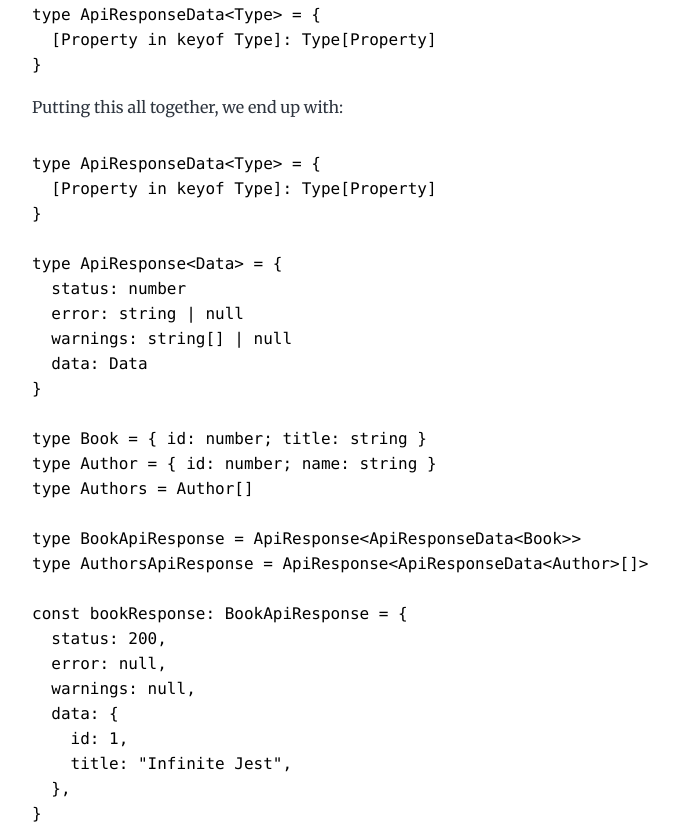
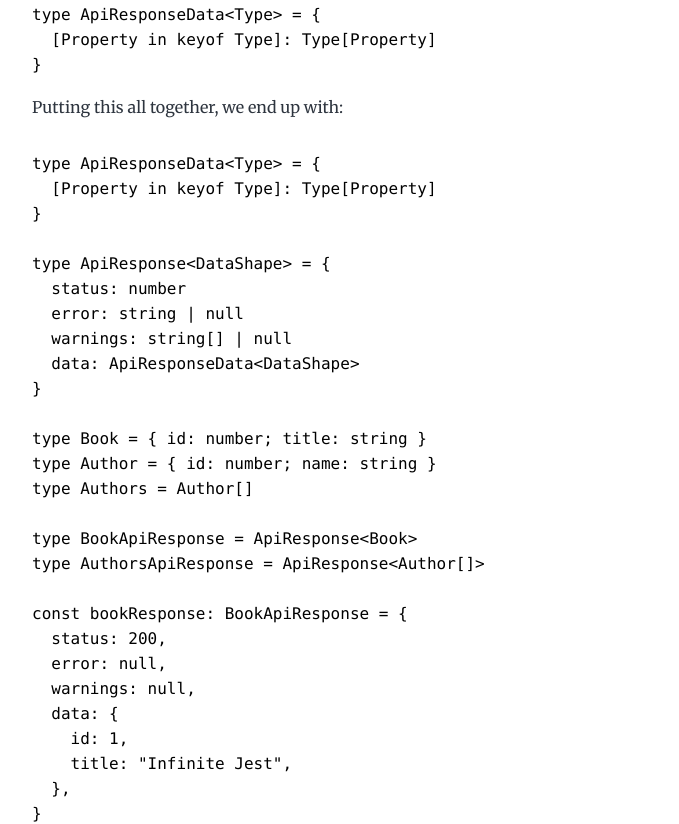
Before and after one commit to laaksomavrick/devblog, a Gatsby site: page /handling-dynamic-property-typings-with-typescript/ in a window 1280 px wide. Shown: the part 2677-3501 px from the top of the page, without its empty margins (292-971 px from the left). Built offline with nearby package versions, Linux system fonts and the light colour scheme; Gatsby itself is replaced by a stand-in of ours; some packages are replaced by stand-ins of ours; code samples lack their colours.

Commit message:
Clarified ApiResponse generic in example

```diff
--- a/content/blog/handling-dynamic-property-typings-with-typescript/index.md
+++ b/content/blog/handling-dynamic-property-typings-with-typescript/index.md
@@ -105,19 +105,19 @@ type ApiResponseData<Type> = {
   [Property in keyof Type]: Type[Property]
 }
 
-type ApiResponse<Data> = {
+type ApiResponse<DataShape> = {
   status: number
   error: string | null
   warnings: string[] | null
-  data: Data
+  data: ApiResponseData<DataShape>
 }
 
 type Book = { id: number; title: string }
 type Author = { id: number; name: string }
 type Authors = Author[]
 
-type BookApiResponse = ApiResponse<ApiResponseData<Book>>
-type AuthorsApiResponse = ApiResponse<ApiResponseData<Author>[]>
+type BookApiResponse = ApiResponse<Book>
+type AuthorsApiResponse = ApiResponse<Author[]>
 
 const bookResponse: BookApiResponse = {
   status: 200,
```
